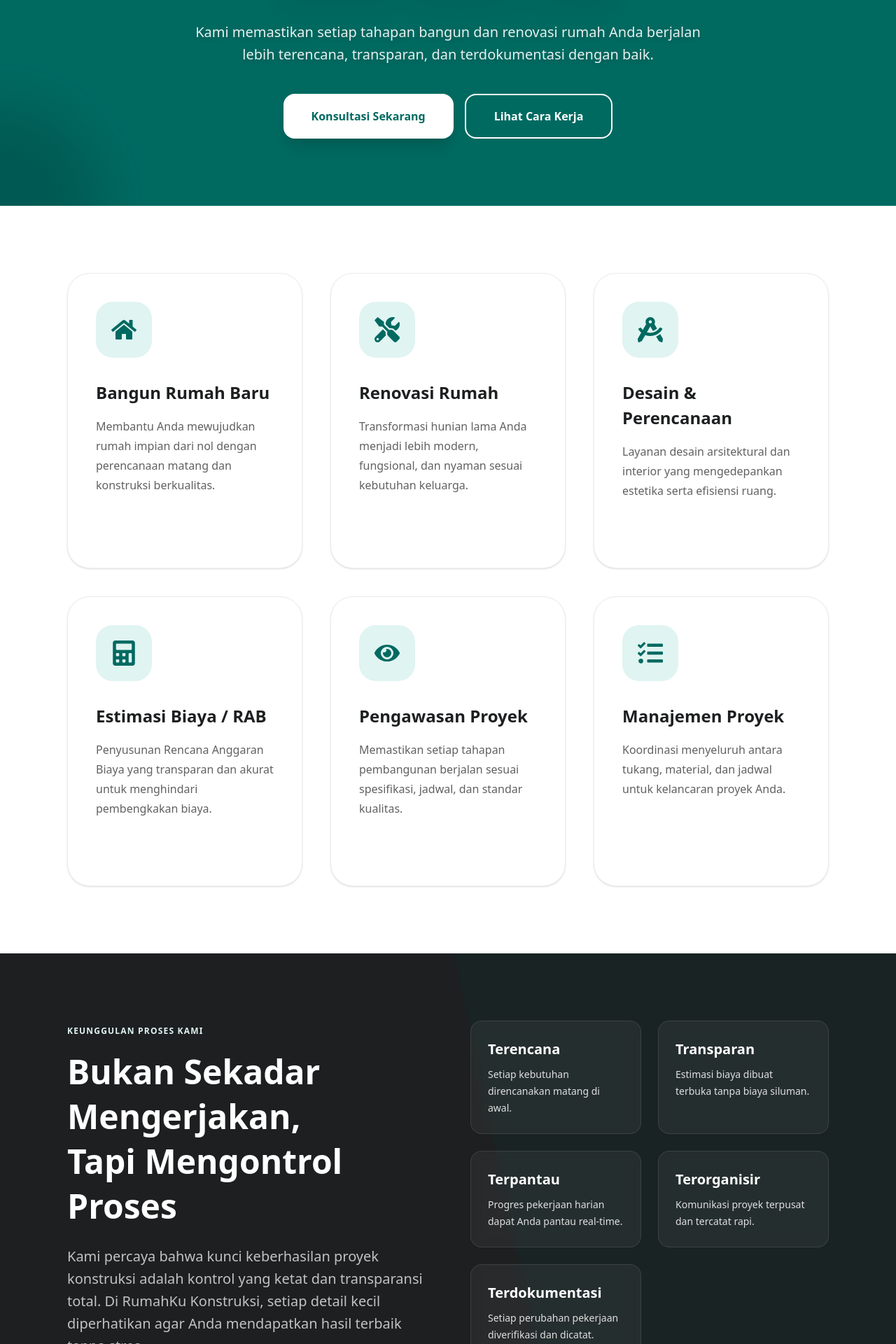
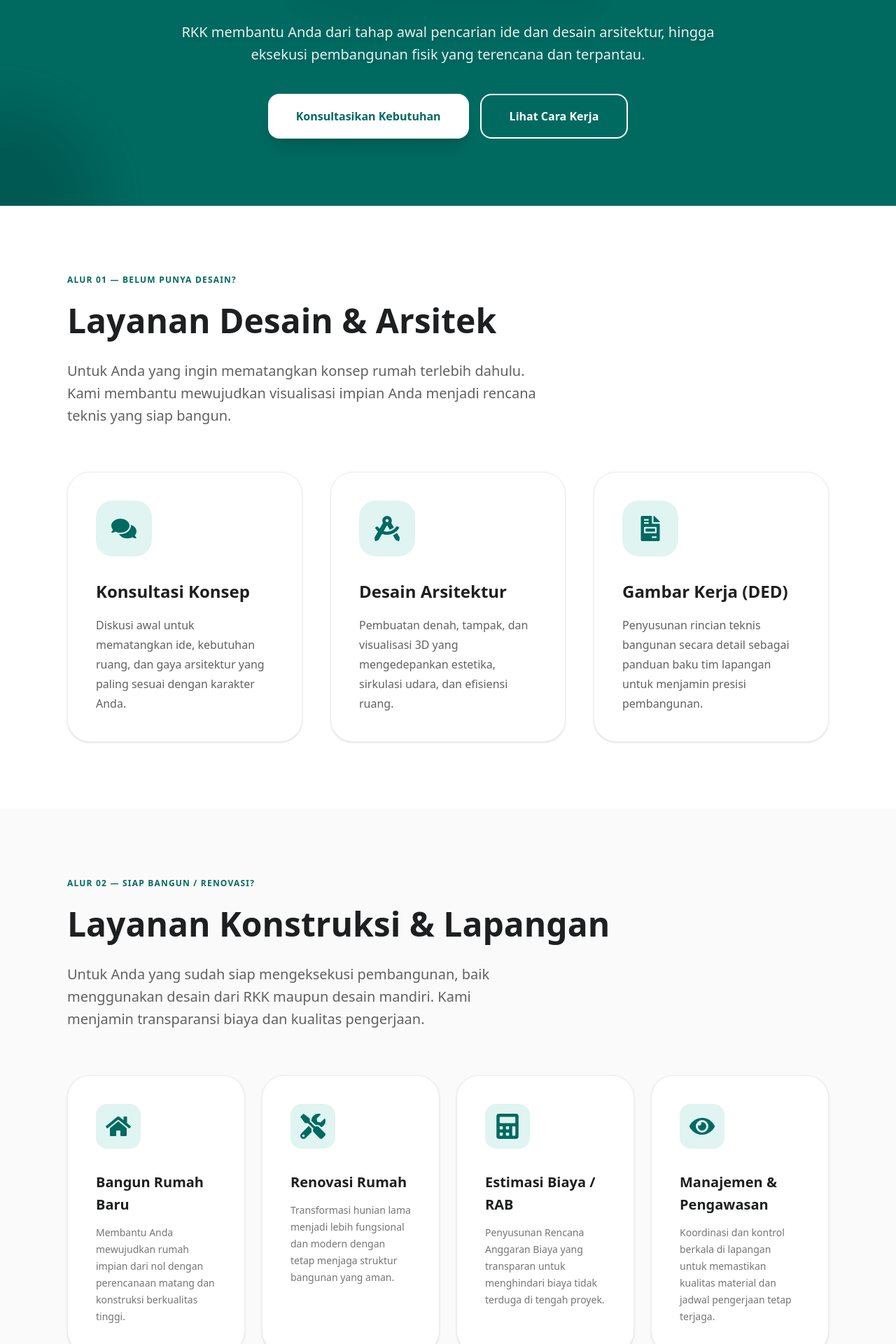
Before and after one commit to syahputrawork98-sketch/RKK-RumahKuKontruksi, a React (Vite) app in the folder client/: page /layanan in a window 1280 px wide. Shown: the part 380-2300 px from the top of the page at 70% size. Built offline with nearby package versions, Linux system fonts and the light colour scheme.

Commit message:
feat(guest): group services into Design & Architect and Construction flows

```diff
--- a/client/src/modules/guest/pages/Layanan.jsx
+++ b/client/src/modules/guest/pages/Layanan.jsx
@@ -1,39 +1,47 @@
 import React from "react";
 import { motion } from "framer-motion";
-import { FaHome, FaTools, FaDraftingCompass, FaCalculator, FaEye, FaTasks } from "react-icons/fa";
+import { FaHome, FaTools, FaDraftingCompass, FaCalculator, FaEye, FaTasks, FaComments, FaFileInvoice } from "react-icons/fa";
 import { Link } from "react-router-dom";
 
 const Layanan = () => {
-    const services = [
+    const designServices = [
+        {
+            title: "Konsultasi Konsep",
+            desc: "Diskusi awal untuk mematangkan ide, kebutuhan ruang, dan gaya arsitektur yang paling sesuai dengan karakter Anda.",
+            icon: <FaComments className="text-4xl text-primary-main" />,
+        },
+        {
+            title: "Desain Arsitektur",
+            desc: "Pembuatan denah, tampak, dan visualisasi 3D yang mengedepankan estetika, sirkulasi udara, dan efisiensi ruang.",
+            icon: <FaDraftingCompass className="text-4xl text-primary-main" />,
+        },
+        {
+            title: "Gambar Kerja (DED)",
+            desc: "Penyusunan rincian teknis bangunan secara detail sebagai panduan baku tim lapangan untuk menjamin presisi pembangunan.",
+            icon: <FaFileInvoice className="text-4xl text-primary-main" />,
+        },
+    ];
+
+    const constructionServices = [
         {
             title: "Bangun Rumah Baru",
-            desc: "Membantu Anda mewujudkan rumah impian dari nol dengan perencanaan matang dan konstruksi berkualitas.",
+            desc: "Membantu Anda mewujudkan rumah impian dari nol dengan perencanaan matang dan konstruksi berkualitas tinggi.",
             icon: <FaHome className="text-4xl text-primary-main" />,
         },
         {
             title: "Renovasi Rumah",
-            desc: "Transformasi hunian lama Anda menjadi lebih modern, fungsional, dan nyaman sesuai kebutuhan keluarga.",
+            desc: "Transformasi hunian lama menjadi lebih fungsional dan modern dengan tetap menjaga struktur bangunan yang aman.",
             icon: <FaTools className="text-4xl text-primary-main" />,
         },
         {
-            title: "Desain & Perencanaan",
-            desc: "Layanan desain arsitektural dan interior yang mengedepankan estetika serta efisiensi ruang.",
-            icon: <FaDraftingCompass className="text-4xl text-primary-main" />,
-        },
-        {
             title: "Estimasi Biaya / RAB",
-            desc: "Penyusunan Rencana Anggaran Biaya yang transparan dan akurat untuk menghindari pembengkakan biaya.",
+            desc: "Penyusunan Rencana Anggaran Biaya yang transparan untuk menghindari biaya tidak terduga di tengah proyek.",
             icon: <FaCalculator className="text-4xl text-primary-main" />,
         },
         {
-            title: "Pengawasan Proyek",
-            desc: "Memastikan setiap tahapan pembangunan berjalan sesuai spesifikasi, jadwal, dan standar kualitas.",
+            title: "Manajemen & Pengawasan",
+            desc: "Koordinasi dan kontrol berkala di lapangan untuk memastikan kualitas material dan jadwal pengerjaan tetap terjaga.",
             icon: <FaEye className="text-4xl text-primary-main" />,
-        },
-        {
-            title: "Manajemen Proyek",
-            desc: "Koordinasi menyeluruh antara tukang, material, dan jadwal untuk kelancaran proyek Anda.",
-            icon: <FaTasks className="text-4xl text-primary-main" />,
         },
     ];
 
@@ -51,14 +59,14 @@ const Layanan = () => {
                         initial={{ opacity: 0, scale: 0.9 }}
                         animate={{ opacity: 1, scale: 1 }}
                     >
-                        Layanan Konstruksi Terintegrasi
+                        Solusi Rumah Terintegrasi
                     </motion.span>
                     <motion.h1
                         className="public-hero-title mb-8"
                         initial={{ opacity: 0, y: -20 }}
                         animate={{ opacity: 1, y: 0 }}
                     >
-                        Solusi Profesional untuk <br /> Rumah Impian Anda
+                        Layanan Desain Arsitek <br /> hingga Konstruksi
                     </motion.h1>
                     <motion.p
                         className="public-hero-subtitle mb-10"
@@ -66,8 +74,8 @@ const Layanan = () => {
                         animate={{ opacity: 1 }}
                         transition={{ delay: 0.2 }}
                     >
-                        Kami memastikan setiap tahapan bangun dan renovasi rumah Anda
-                        berjalan lebih terencana, transparan, dan terdokumentasi dengan baik.
+                        RKK membantu Anda dari tahap awal pencarian ide dan desain arsitektur,
+                        hingga eksekusi pembangunan fisik yang terencana dan terpantau.
                     </motion.p>
 
                     <motion.div
@@ -80,7 +88,7 @@ const Layanan = () => {
                             to="/kontak"
                             className="btn-public-white"
                         >
-                            Konsultasi Sekarang
+                            Konsultasikan Kebutuhan
                         </Link>
                         <Link
                             to="/cara-kerja"
@@ -92,11 +100,19 @@ const Layanan = () => {
                 </div>
             </section>
 
-            {/* Services Grid */}
+            {/* Design & Architect Section */}
             <section className="public-section bg-white">
                 <div className="public-container">
+                    <div className="mb-16">
+                        <span className="public-eyebrow">Alur 01 — Belum Punya Desain?</span>
+                        <h2 className="public-title">Layanan Desain & Arsitek</h2>
+                        <p className="public-subtitle !mx-0 max-w-2xl">
+                            Untuk Anda yang ingin mematangkan konsep rumah terlebih dahulu. Kami membantu mewujudkan visualisasi impian Anda menjadi rencana teknis yang siap bangun.
+                        </p>
+                    </div>
+
                     <div className="grid md:grid-cols-2 lg:grid-cols-3 gap-8 md:gap-10">
-                        {services.map((service, index) => (
+                        {designServices.map((service, index) => (
                             <motion.div
                                 key={index}
                                 className="public-card public-card-hover group flex flex-col h-full"
@@ -116,9 +132,44 @@ const Layanan = () => {
                                 <p className="text-l-regular text-neutral-80 leading-relaxed flex-grow">
                                     {service.desc}
                                 </p>
-                                <div className="mt-8 flex items-center gap-2 text-primary-main text-m-bold opacity-0 group-hover:opacity-100 transition-opacity duration-300">
-                                    Konsultasikan Proyek Ini <span>→</span>
+                            </motion.div>
+                        ))}
+                    </div>
+                </div>
+            </section>
+
+            {/* Construction Section */}
+            <section className="public-section bg-neutral-20">
+                <div className="public-container">
+                    <div className="mb-16">
+                        <span className="public-eyebrow">Alur 02 — Siap Bangun / Renovasi?</span>
+                        <h2 className="public-title">Layanan Konstruksi & Lapangan</h2>
+                        <p className="public-subtitle !mx-0 max-w-2xl">
+                            Untuk Anda yang sudah siap mengeksekusi pembangunan, baik menggunakan desain dari RKK maupun desain mandiri. Kami menjamin transparansi biaya dan kualitas pengerjaan.
+                        </p>
+                    </div>
+
+                    <div className="grid md:grid-cols-2 lg:grid-cols-4 gap-6">
+                        {constructionServices.map((service, index) => (
+                            <motion.div
+                                key={index}
+                                className="public-card public-card-hover group flex flex-col h-full !bg-white"
+                                initial={{ opacity: 0, y: 20 }}
+                                whileInView={{ opacity: 1, y: 0 }}
+                                transition={{ delay: index * 0.1 }}
+                                viewport={{ once: true }}
+                            >
+                                <div className="mb-8 bg-primary-surface w-16 h-16 rounded-2xl flex items-center justify-center group-hover:bg-primary-main transition-colors duration-500">
+                                    <div className="group-hover:text-white transition-colors duration-500">
+                                        {service.icon}
+                                    </div>
                                 </div>
+                                <h4 className="text-heading-s-bold mb-3 text-neutral-100 group-hover:text-primary-main transition-colors duration-300">
+                                    {service.title}
+                                </h4>
+                                <p className="text-m-regular text-neutral-70 leading-relaxed">
+                                    {service.desc}
+                                </p>
                             </motion.div>
                         ))}
                     </div>
```
